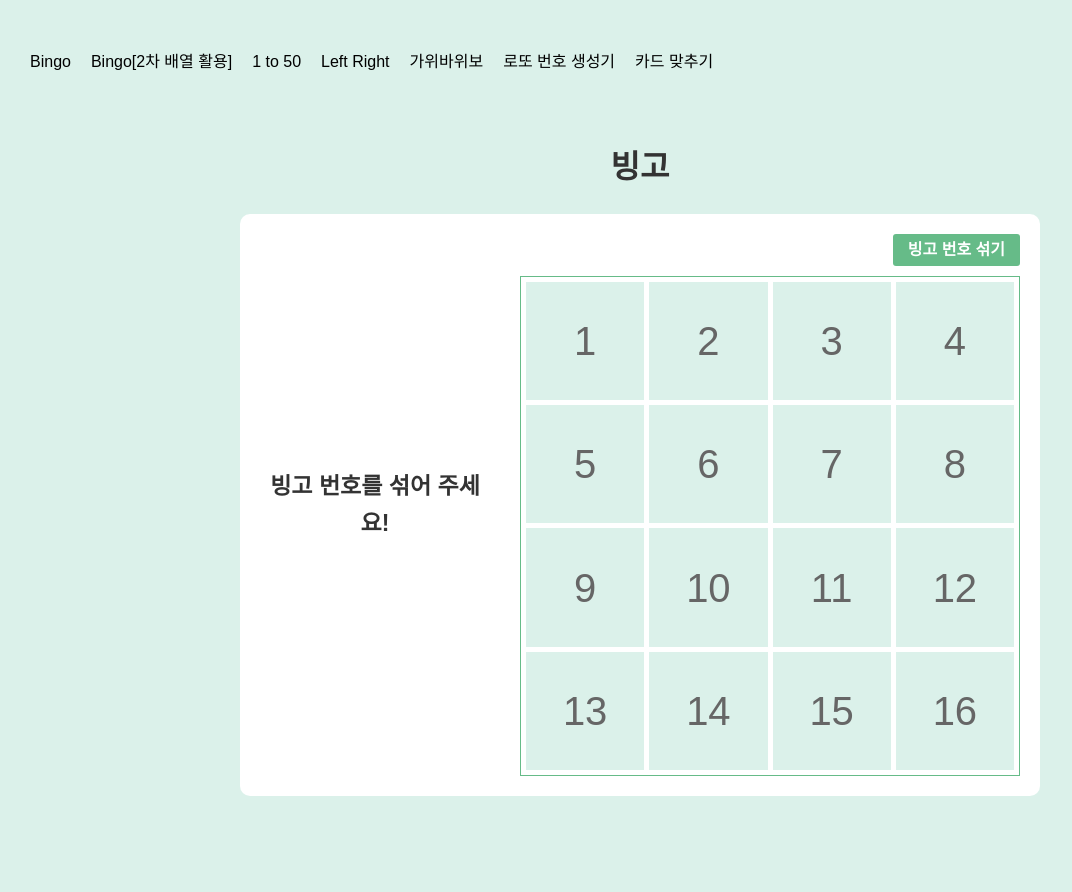
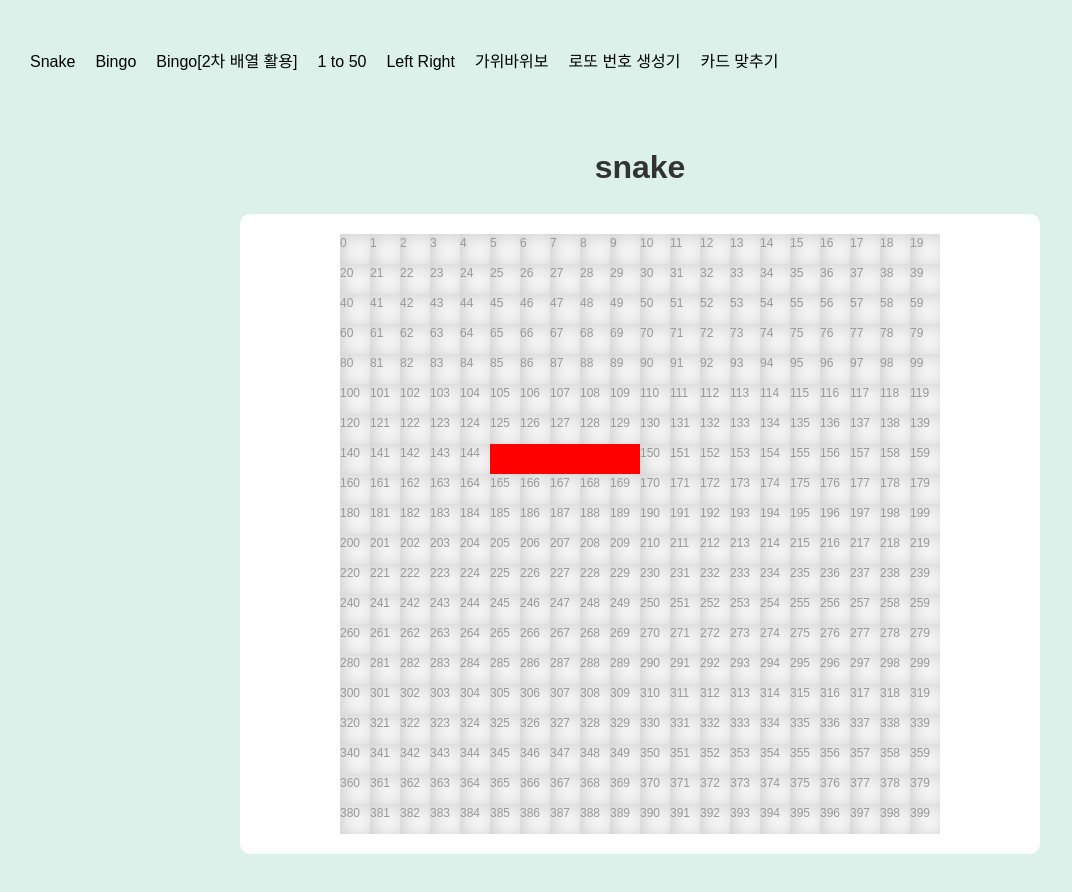
Before and after one commit to juhee1205/vue-games, a Vue app: page / in a window 1280 px wide. Shown: the top 892 px of the page, without its empty margins (0-1072 px from the left). Built offline with nearby package versions, Linux system fonts and the light colour scheme; a web font is replaced by a local one.

Commit message:
💄 [snake] 레이아웃 작업

```diff
--- /dev/null
+++ b/src/assets/scss/snake.scss
@@ -0,0 +1,24 @@
+.ground {
+  position: relative;
+  width: 600px;
+  height: 600px;
+  margin: 0 auto;
+  .gridBox {
+    display: flex;
+    flex-wrap: wrap;
+    .grid {
+      width:30px;
+      height: 30px;
+      background: linear-gradient(#fafafa, #f2f2f2);
+      box-shadow: inset 4px 4px 15px rgba(0,0,0,0.15);
+      font-size:12px;
+      color: #999;
+    }
+  }
+  .pice {
+    position: absolute;
+    width: 30px;
+    height: 30px;
+    background-color: red;
+  }
+}
--- a/src/components/Header.vue
+++ b/src/components/Header.vue
@@ -2,7 +2,8 @@
   <header>
     <h3></h3>
     <ul>
-      <li><router-link to="/">Bingo</router-link></li>
+      <li><router-link to="/">Snake</router-link></li>
+      <li><router-link to="/bingo">Bingo</router-link></li>
       <li><router-link to="/bingo2">Bingo[2차 배열 활용]</router-link></li>
       <li><router-link to="/1to50">1 to 50</router-link></li>
       <li><router-link to="/leftRight">Left Right</router-link></li>
--- a/src/router/index.ts
+++ b/src/router/index.ts
@@ -3,6 +3,11 @@ import { createRouter, createWebHistory, RouteRecordRaw } from 'vue-router'
 const routes: Array<RouteRecordRaw> = [
   {
     path: '/',
+    name: 'Snake',
+    component: () => import('../views/Snake.vue')
+  },
+  {
+    path: '/bingo',
     name: 'Bingo',
     component: () => import('../views/Bingo.vue')
   },
--- /dev/null
+++ b/src/views/Snake.vue
@@ -0,0 +1,65 @@
+<script setup lang="ts">
+import { ref } from 'vue'
+
+
+let snake = ref<number[][]>([])
+let direction = 'R'
+const creatSnake  = (): void => {
+  for (let i = 0; i < 5; i++) {
+    snake.value.push([i + 5, 7])
+  }
+}
+creatSnake()
+
+const moveSnake = () => {
+  snake.value.forEach(pice => {
+
+    console.log(pice)
+  });
+}
+
+moveSnake()
+
+const picePosition = ([x ,y]): string => {
+  return `left: ${x * 30}px; top: ${y * 30}px`
+}
+
+const directionChange = (code) => {
+  if (code === 'Space') {
+
+  }
+}
+
+window.addEventListener('keydown', (e: KeyboardEvent): void => {
+  if(e.code === 'ArrowLeft' || e.code === 'ArrowRight' || e.code === 'ArrowDown' || e.code === 'ArrowUp') {
+    directionChange(e.code);
+  }
+});
+
+
+</script>
+
+<template>
+  <h1>snake</h1>
+
+  <div class="gameBox">
+
+    <div class="ground">
+      <div class="snake">
+        <template v-for="(pice, index) in snake" :key="`pice-${index}`">
+          <div class="pice" :style="picePosition(pice)"></div>
+        </template>
+      </div>
+
+      <div class="gridBox">
+        <div class="grid" v-for="(box, index) in 400" :key="`box-${index}`">{{ index }} </div>
+      </div>
+    </div>
+
+  </div>
+
+</template>
+
+<style scoped lang="scss">
+@import "@/assets/scss/snake.scss";
+</style>
```
